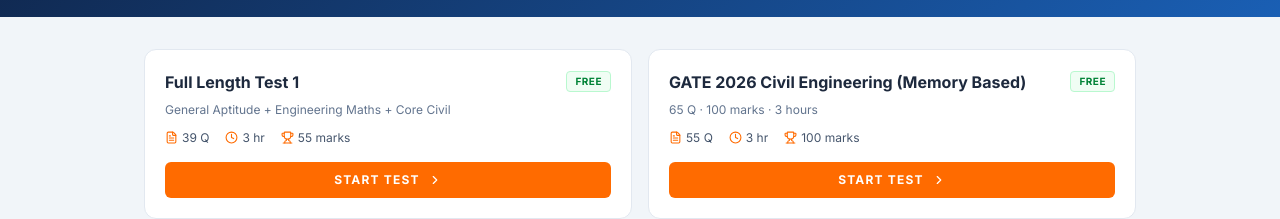
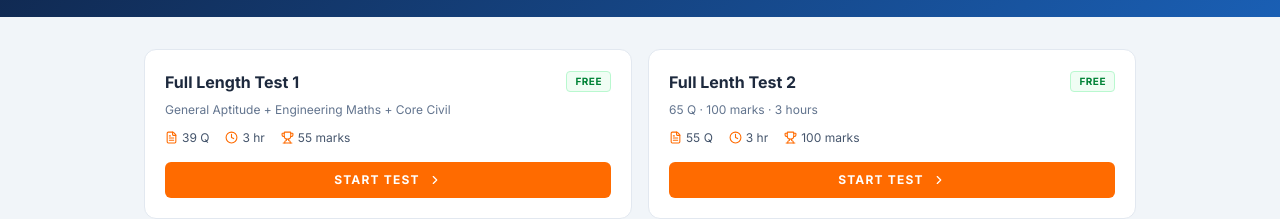
Before and after one commit to civilathandwork/civilathand-v1, a Next.js app: page /education/test-series/gate-full-length in a window 1280 px wide. Shown: the part 308-527 px from the top of the page. Built offline with nearby package versions, Linux system fonts and the light colour scheme; no server answers; the database is empty.

Commit message:
Rename test and variable for consistency
Updated test name and variable to match naming standards.

```diff
--- a/src/data/exams/gate/test-2.ts
+++ b/src/data/exams/gate/test-2.ts
@@ -8,7 +8,7 @@ import { MockTest } from "../types";
 // CHANGE: The variable must be named gateTest2 to match index.ts import
 export const gateTest2: MockTest = {
   id: "test-2", // Changed from "gate-2026" to match standard naming "test-2"
-  name: "GATE 2026 Civil Engineering (Memory Based)",
+  name: "Full Lenth Test 2",
   subtitle: "65 Q · 100 marks · 3 hours",
   durationSec: 10800,
   totalMarks: 100,
```
